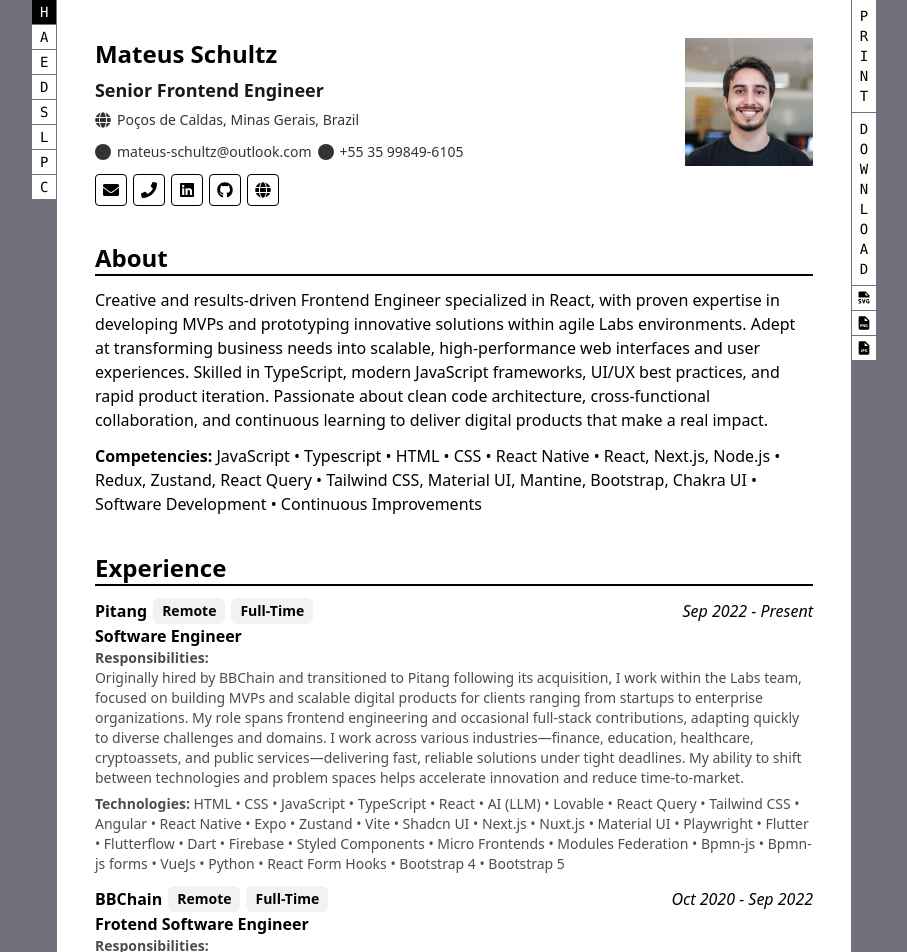
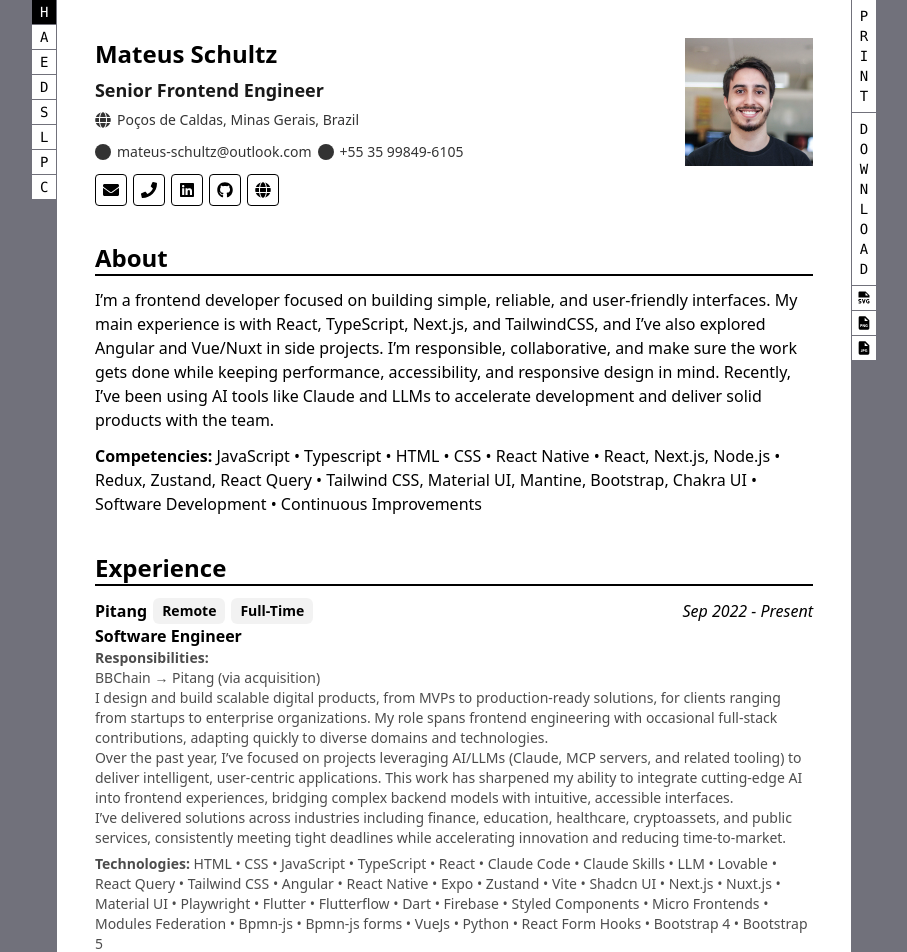
Before and after one commit to mateus-schultz/mateus-schultz.github.io, a React (Vite) app: page / in a window 1280 px wide. Shown: the top 952 px of the page, without its empty margins (186-1093 px from the left). Built offline with nearby package versions, Linux system fonts and the light colour scheme; the HTML template or start-up script is replaced by a standard one.

Commit message:
feat: update experience

```diff
--- a/src/components/Markdown.tsx
+++ b/src/components/Markdown.tsx
@@ -47,6 +47,7 @@
             h4: ({ children }) => <h4 className="font-bold">{children}</h4>,
             h5: ({ children }) => <h5 className="font-bold">{children}</h5>,
             h6: ({ children }) => <h6 className="font-bold">{children}</h6>,
+            br: () => <br />,
           }}
         >
           {children}
--- a/src/components/resume/Experience.tsx
+++ b/src/components/resume/Experience.tsx
@@ -17,7 +17,7 @@
     (experience: Resume["experiences"][0], index: number) => {
       return `experience-${experience.company}-${index}`;
     },
-    []
+    [],
   );
 
   return (
@@ -63,7 +63,9 @@
                 <div key={`${content.title}-${contentIndex}`}>
                   <b>{content.title}:</b>{" "}
                   {content.description && (
-                    <Markdown>{content.description}</Markdown>
+                    <Markdown className="whitespace-pre-line">
+                      {content.description}
+                    </Markdown>
                   )}
                   {content.items && content.items.length > 0 && (
                     <span> {content.items.join(" • ")}</span>
--- a/src/constants/EXPERIENCES.ts
+++ b/src/constants/EXPERIENCES.ts
@@ -16,7 +16,8 @@
       {
         title: "Responsibilities",
         description:
-          "Originally hired by BBChain and transitioned to Pitang following its acquisition, I work within the Labs team, focused on building MVPs and scalable digital products for clients ranging from startups to enterprise organizations. My role spans frontend engineering and occasional full-stack contributions, adapting quickly to diverse challenges and domains. I work across various industries—finance, education, healthcare, cryptoassets, and public services—delivering fast, reliable solutions under tight deadlines. My ability to shift between technologies and problem spaces helps accelerate innovation and reduce time-to-market.",
+          "BBChain → Pitang (via acquisition)\nI design and build scalable digital products, from MVPs to production-ready solutions, for clients ranging from startups to enterprise organizations. My role spans frontend engineering with occasional full‑stack contributions, adapting quickly to diverse domains and technologies.\nOver the past year, I’ve focused on projects leveraging AI/LLMs (Claude, MCP servers, and related tooling) to deliver intelligent, user‑centric applications. This work has sharpened my ability to integrate cutting‑edge AI into frontend experiences, bridging complex backend models with intuitive, accessible interfaces.\nI’ve delivered solutions across industries including finance, education, healthcare, cryptoassets, and public services, consistently meeting tight deadlines while accelerating innovation and reducing time‑to‑market.",
+        // "Originally hired by BBChain and transitioned to Pitang following its acquisition, I work within the Labs team, focused on building MVPs and scalable digital products for clients ranging from startups to enterprise organizations. My role spans frontend engineering and occasional full-stack contributions, adapting quickly to diverse challenges and domains. I work across various industries—finance, education, healthcare, cryptoassets, and public services—delivering fast, reliable solutions under tight deadlines. My ability to shift between technologies and problem spaces helps accelerate innovation and reduce time-to-market.",
       },
       {
         title: "Technologies",
@@ -26,7 +27,9 @@
           "JavaScript",
           "TypeScript",
           "React",
-          "AI (LLM)",
+          "Claude Code",
+          "Claude Skills",
+          "LLM",
           "Lovable",
           "React Query",
           "Tailwind CSS",
--- a/src/constants/mateus.ts
+++ b/src/constants/mateus.ts
@@ -32,7 +32,7 @@
   about: [
     {
       description:
-        "Creative and results-driven Frontend Engineer specialized in React, with proven expertise in developing MVPs and prototyping innovative solutions within agile Labs environments. Adept at transforming business needs into scalable, high-performance web interfaces and user experiences. Skilled in TypeScript, modern JavaScript frameworks, UI/UX best practices, and rapid product iteration. Passionate about clean code architecture, cross-functional collaboration, and continuous learning to deliver digital products that make a real impact.",
+        "I’m a frontend developer focused on building simple, reliable, and user‑friendly interfaces. My main experience is with React, TypeScript, Next.js, and TailwindCSS, and I’ve also explored Angular and Vue/Nuxt in side projects. I’m responsible, collaborative, and make sure the work gets done while keeping performance, accessibility, and responsive design in mind. Recently, I’ve been using AI tools like Claude and LLMs to accelerate development and deliver solid products with the team.",
     },
     {
       title: "Competencies",
--- a/src/pages/CV.tsx
+++ b/src/pages/CV.tsx
@@ -29,7 +29,7 @@
     <div
       className={cn(
         "page flex relative justify-center bg-zinc-500 print:bg-none",
-        className
+        className,
       )}
       {...rest}
     >
@@ -126,9 +126,9 @@
             <Education resume={resume} />
           </section>
 
-          <section id="skills">
+          {/* <section id="skills">
             <Skills resume={resume} />
-          </section>
+          </section> */}
 
           <section id="languages">
             <Languages resume={resume} />
```
Also changed, not shown: 1 other file (tests, documents, lock files or other folders).
